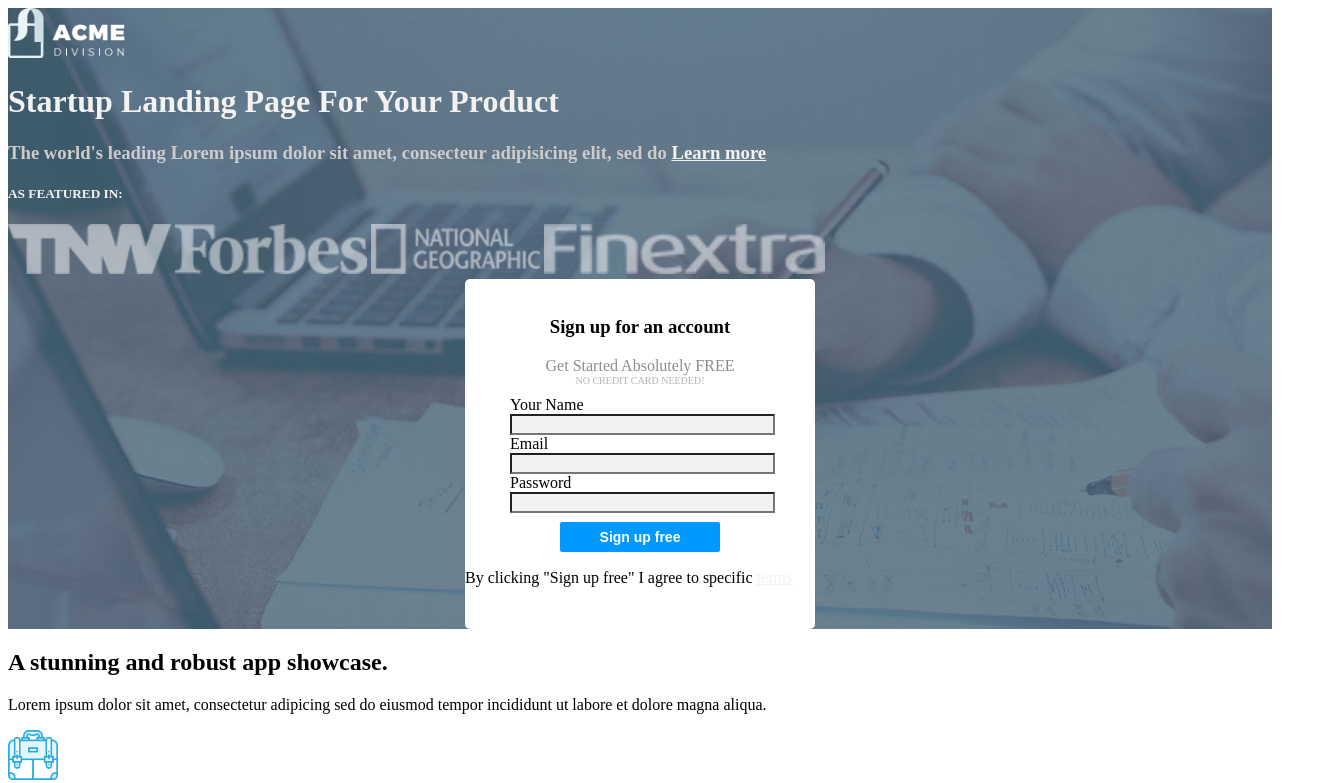
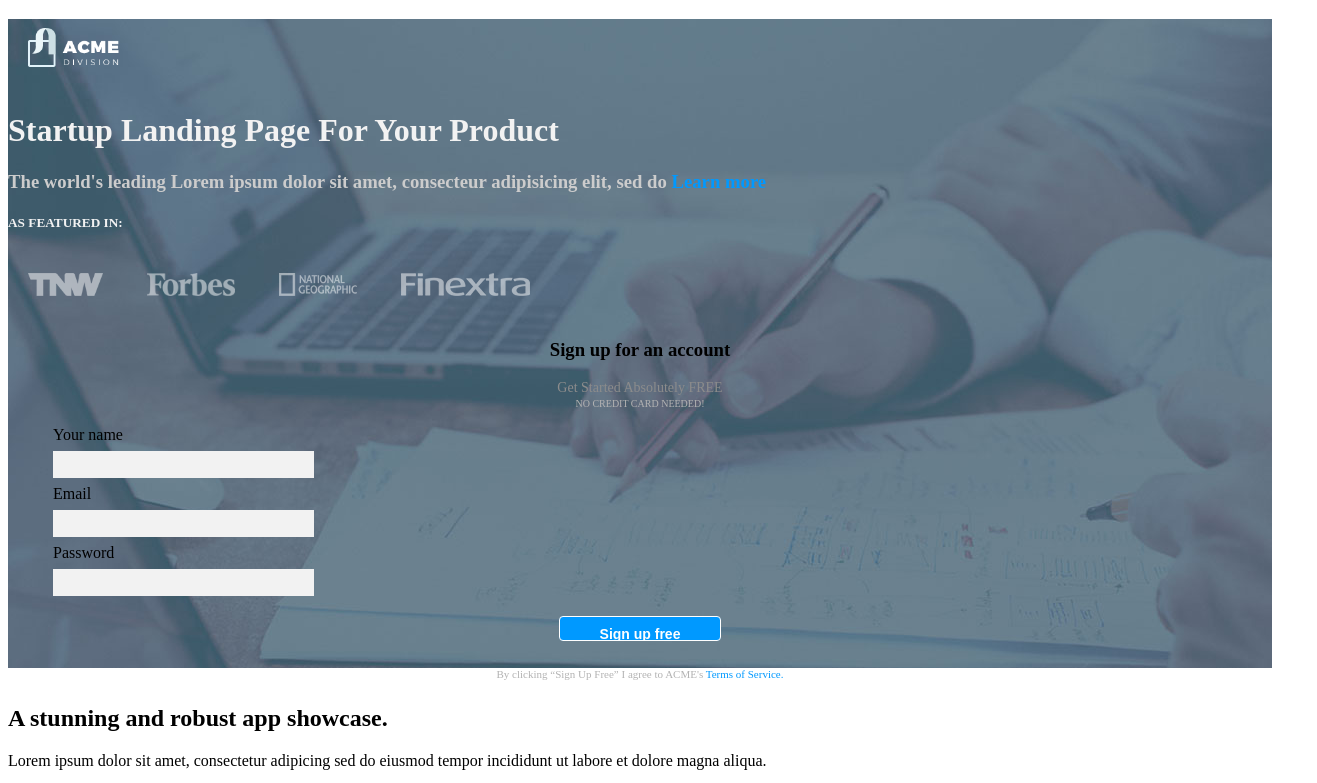
Before and after one commit to vladMararu/cluj-pre-js-2016, a plain HTML site: page app/register.html in a window 1280 px wide. Shown: the top 783 px of the page, 1317 px wide, since content can reach past the window. Drawn offline with Linux system fonts and the light colour scheme.

Commit message:
add new feature register.html+css

```diff
--- a/app/register.html
+++ b/app/register.html
@@ -7,8 +7,9 @@
 
   <body>
     <div id="first-big-container">
-      <div id="small-left-container">
-        <img  id="logo-top" src="../core/assets/logo-top.png" alt="logo picture">
+      <div id="container-in-first-container">
+          <div class="small-left-container">
+            <img src="../core/assets/logo-top.png" alt="logo picture">
             <h1>Startup Landing Page For Your Product</h1>
             <h3>The world's leading Lorem ipsum dolor sit amet, consecteur adipisicing
                elit, sed do
@@ -16,11 +17,12 @@
             </h3>
 
             <h5>AS FEATURED IN:</h5>
-        <img  id="logo-top" src="../core/assets/tnw-logo.png" alt="logo picture1">
-        <img  id="logo-top" src="../core/assets/forbes-logo.png" alt="logo picture2">
-        <img  id="logo-top" src="../core/assets/natgeo-logo.png" alt="logo picture3">
-        <img  id="logo-top" src="../core/assets/finextra-logo.png" alt="logo picture4">
+            <img src="../core/assets/tnw-logo.png" alt="logo picture1">
+            <img src="../core/assets/forbes-logo.png" alt="logo picture2">
+            <img src="../core/assets/natgeo-logo.png" alt="logo picture3">
+            <img src="../core/assets/finextra-logo.png" alt="logo picture4">
           </div>
+
 
         <div id="form">
           <br>
@@ -30,7 +32,7 @@
 
           <form action="doSomething.php" method="post">
             <div id="text-areas">
-            <label>Your Name</label><br>
+              <label>Your name</label><br>
               <input type="text", name="name", size="30" required><br>
               <label>Email</label><br>
               <input type="email", name="email", size="30" required><br>
@@ -41,7 +43,8 @@
               <input  id="button" type="submit" value="Sign up free" >
             </div>
           </form>
-        <p>By clicking "Sign up free" I agree to specific <a href="http://www.w3schools.com/html/">terms</a></p>
+          <p>By clicking <q>Sign Up Free</q> I agree to ACME's<a href="http://www.w3schools.com/html/"> Terms of Service.</a></p>
+        </div>
       </div>
     </div>
 
--- a/app/styleLogin.css
+++ b/app/styleLogin.css
@@ -39,6 +39,12 @@
 
 input{
     background-color : #f2f2f2;
+    border: 0px solid;
+    height: 25px;
+}
+
+label{
+  line-height: 2;
 }
 
 #button{
--- a/app/styleRegister.css
+++ b/app/styleRegister.css
@@ -5,12 +5,40 @@
   background-repeat: no-repeat;
 }
 
+#container-in-first-container{
+
+}
+
+div.small-left-container{
+  color: #f2f2f2;
+  //height: 25px;
+  display: inline;
+
+}
+
+div.small-left-container>h3{
+  color: #cccccc;
+}
+
+div.small-left-container img{
+  height: 23px;
+  padding: 20px;
+}
+
+div.small-left-container img:first-child{
+  height: 39px;
+  padding: 20px;
+}
+
 #form{
   border-radius: 5px ;
-  margin: 1px auto;
+  //margin: 1px auto;
+  display: inline;
   width: 350px;
   height: 350px;
   background-color: #FFFFFF;
+
+
 }
 
 #form>h3 {
@@ -20,7 +48,8 @@
 #form>p:nth-child(3){
   color: #8c8c8c;
   text-align: center;
-  margin: 0;
+  font-size: 14px;
+  margin: 2px;
 }
 
 #form>p:nth-child(4){
@@ -28,11 +57,19 @@
   font-size: 10px;
   text-align: center;
   margin: 0;
-
 }
 
+#form>p:nth-child(6){
+  color: #b3b3b3;
+  font-size: 11px;
+  text-align: center;
+  margin: 25px;
+}
+
+a:link, a:visited { color: #0099ff; text-decoration: none}
+
 label{
-
+  line-height: 2;
 }
 
 #text-areas{
@@ -43,38 +80,31 @@
 
 input{
     background-color : #f2f2f2;
+    border: 0px solid;
+    height: 25px;
+
 }
 
 #button{
-	padding:		7px 40px;
+	padding:		9px 40px;
 	font-size:		14px;
 	background-color:	#0099ff;
 	font-weight:lighter;;
 	color:			#FFFFFF;
   border: 1px solid;
-  border-radius: 3px;
+  border-radius: 4px;
 
 }
 
 .buttonContainer{
   text-align: center;
   font-weight: 900;
+  margin: 12px;
 }
 
-#small-left-container{
-  color: #f2f2f2;
-}
 
-#small-left-container>h3{
-  color: #cccccc;
-}
-#logo-top{
-  height: 50px;
-}
 
-a:link{ color: #f2f2f2;}
 
-a:visited { color: #f2f2f2;}
 
 #second-big-container{
   background-color: #FFFFFF;
```
Lines whose indentation alone changed are shown as unchanged.
